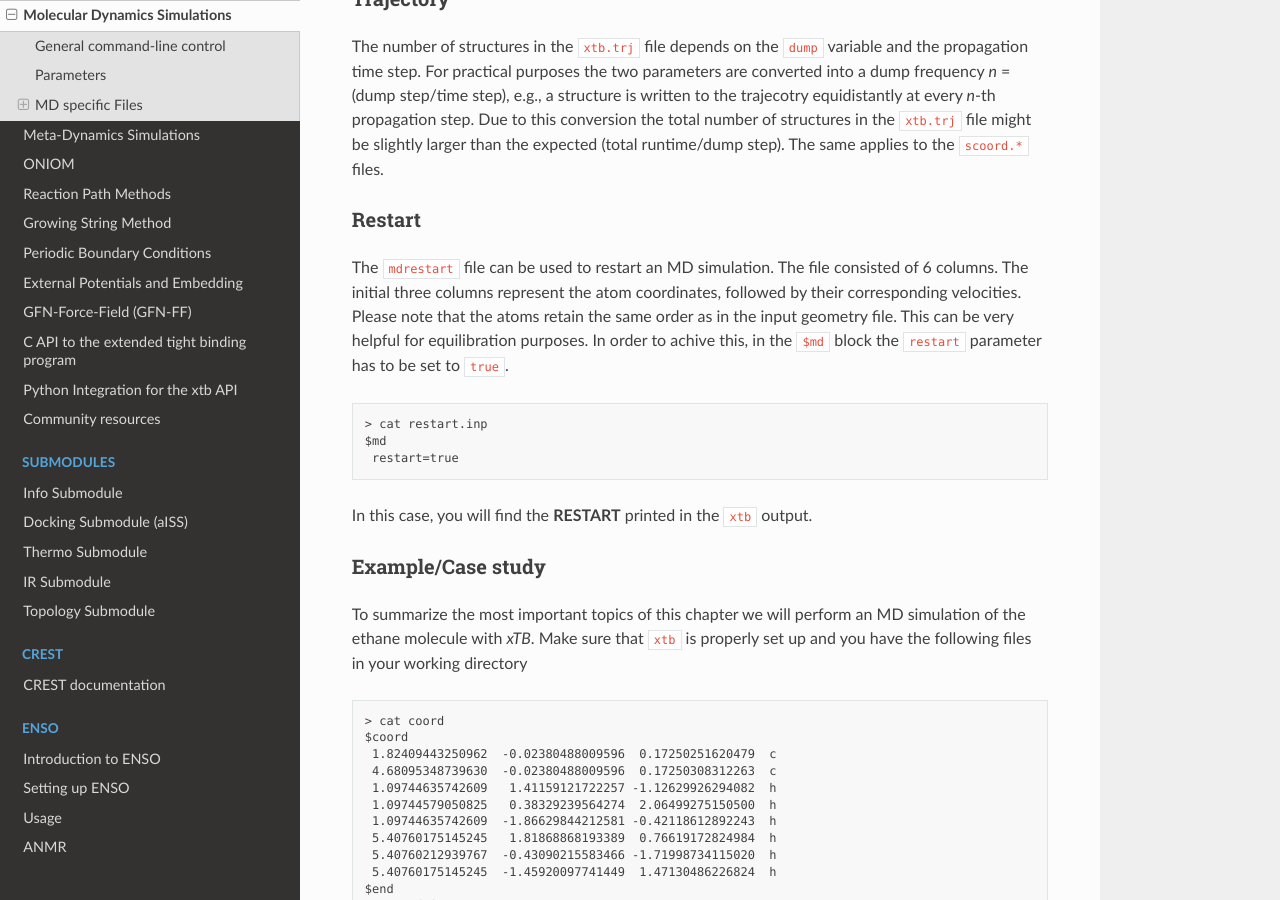
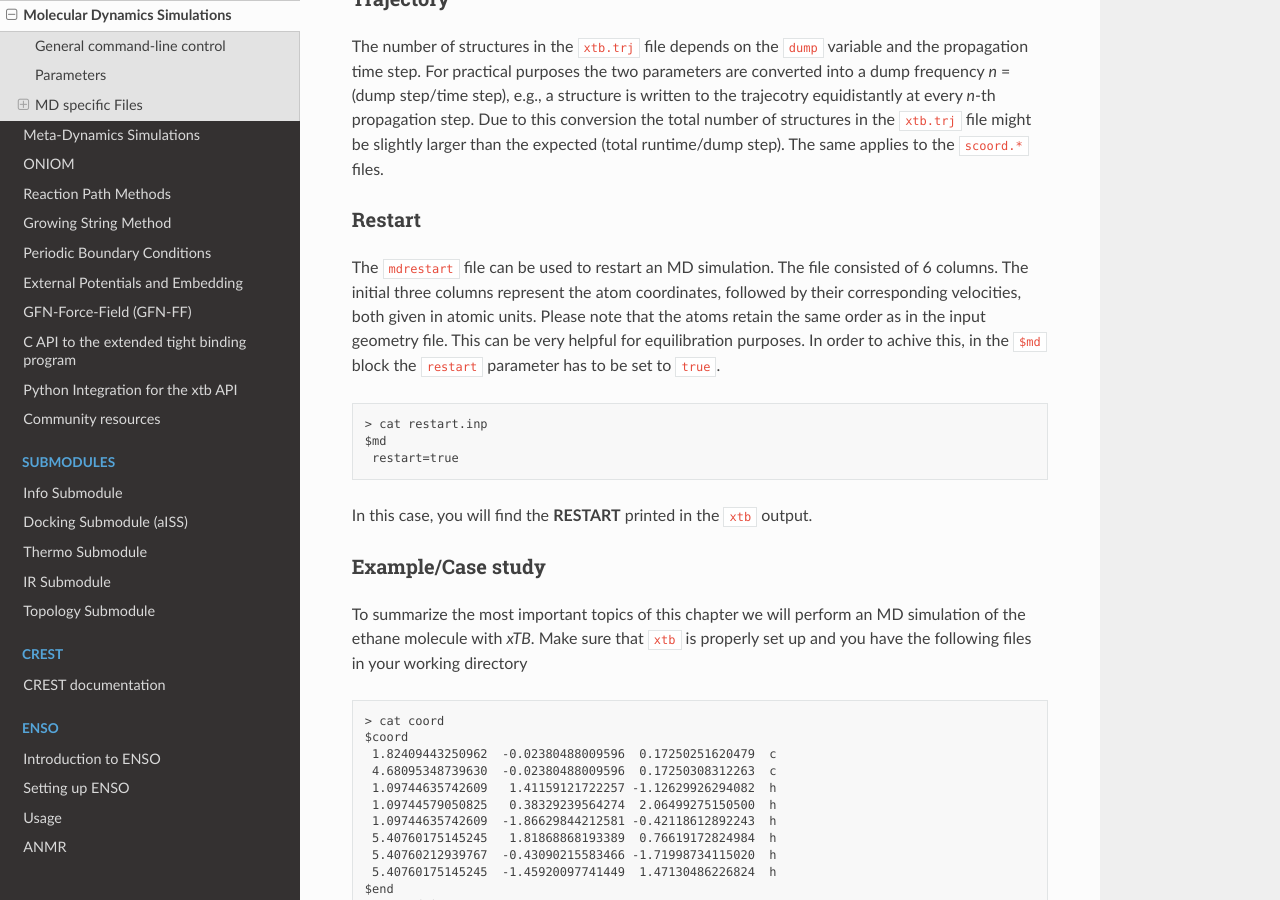
Before and after one commit to grimme-lab/xtb_docs, a Sphinx documentation site: the page built from source/md.rst, in a window 1280 px wide and 900 px high, scrolled down 2052 px. Built offline with Sphinx 7.4.7 and the Read the Docs theme 2.0.0, drawn with Linux system fonts in a browser that asks for light colours; pages that are not in the unit, such as notebooks, are missing from menus.

Commit message:
add units for mdrestart file
Signed-off-by: albert <92109627+Albkat@users.noreply.github.com>

```diff
--- a/source/md.rst
+++ b/source/md.rst
@@ -102,7 +102,7 @@ The same applies to the ``scoord.*`` files.
 
 Restart
 -------
-The ``mdrestart`` file can be used to restart an MD simulation. The file consisted of 6 columns. The initial three columns represent the atom coordinates, followed by their corresponding velocities.
+The ``mdrestart`` file can be used to restart an MD simulation. The file consisted of 6 columns. The initial three columns represent the atom coordinates, followed by their corresponding velocities, both given in atomic units.
 Please note that the atoms retain the same order as in the input geometry file.
 This can be very helpful for equilibration purposes.
 In order to achive this, in the ``$md`` block the ``restart`` parameter has to be set to ``true``.
```
